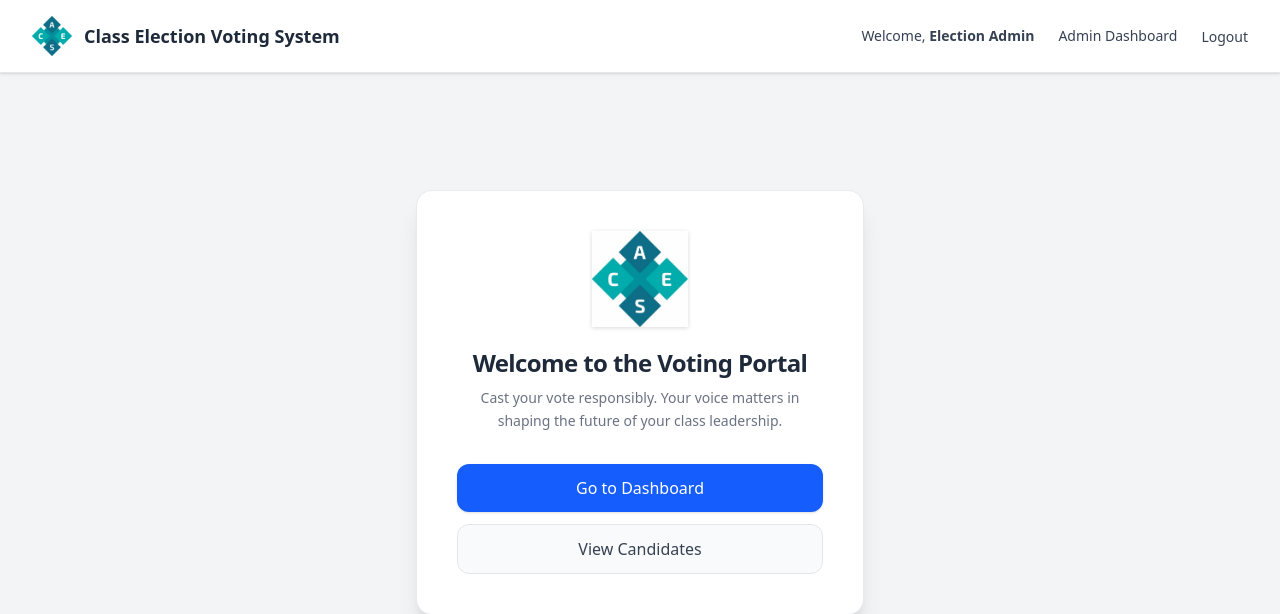
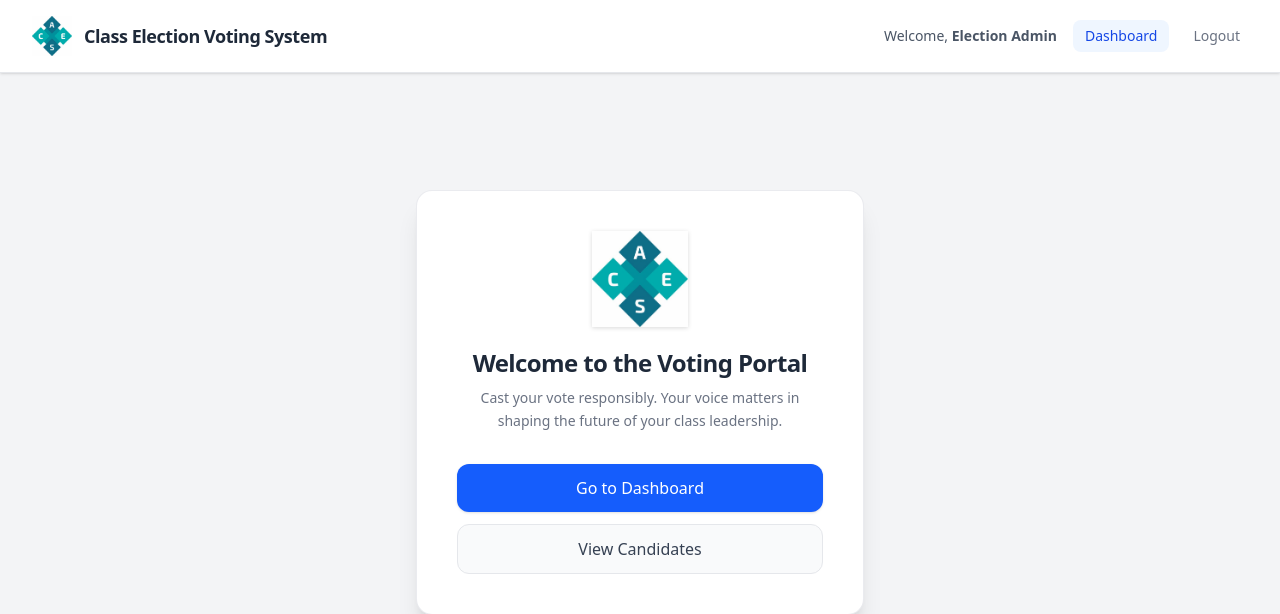
Before and after one commit to Giverr17/voting-system, a Laravel app: page / in a window 1280 px wide. Shown: the top 614 px of the page. Run offline with Laravel 12, Linux system fonts and the light colour scheme; a user stored in the database is signed in; data comes from the database, SQL or seed files in the repository; style sheets or scripts are compiled from the project's sources; some libraries are stand-ins or nearby versions.

Commit message:
feat: create welcome view template with authentication and navigation links

```diff
--- a/resources/views/welcome.blade.php
+++ b/resources/views/welcome.blade.php
@@ -11,48 +11,52 @@
 <body class="bg-gray-100 min-h-screen flex flex-col">
 
     <!-- Header -->
-    <header class="bg-white shadow-sm border-b border-gray-200">
-        <div class="max-w-7xl mx-auto px-4 sm:px-6 lg:px-8 py-4 flex items-center justify-between">
+    <header class="bg-white shadow-sm border-b border-gray-200 sticky top-0 z-50">
+        <div class="max-w-7xl mx-auto px-4 sm:px-6 lg:px-8 py-3 sm:py-4 flex items-center justify-between gap-2">
 
             <!-- Left: Logo + Title -->
-            <div class="flex items-center gap-3">
-                <img src="{{ asset('images/Aces.png') }}" alt="Voting Logo" class="w-10 h-10 object-contain" />
-                <h1 class="text-lg font-semibold text-gray-800">
-                    Class Election Voting System
+            <a href="{{ route('welcome') }}" class="flex items-center gap-2.5 sm:gap-3 shrink-0">
+                <img src="{{ asset('images/Aces.png') }}" alt="Voting Logo" class="w-8 h-8 sm:w-10 sm:h-10 object-contain shrink-0" />
+                <h1 class="text-sm sm:text-base md:text-lg font-bold text-gray-800 tracking-tight leading-tight">
+                    <span class="hidden sm:inline">Class Election </span>Voting System
                 </h1>
-            </div>
+            </a>
 
             <!-- Right: Auth Links -->
-            <div class="flex items-center gap-4 sm:gap-6">
+            <div class="flex items-center gap-2 sm:gap-4 shrink-0">
                 @auth
-                    <span class="text-gray-700 text-sm hidden sm:inline">Welcome, <strong>{{ auth()->user()->username }}</strong></span>
+                    <span class="text-gray-600 text-xs sm:text-sm hidden md:inline">
+                        Welcome, <strong>{{ auth()->user()->username }}</strong>
+                    </span>
 
                     @if (auth()->user()->role == \App\Enums\Role::ADMIN)
                         <a href="{{ route('admin-index') }}"
-                            class="text-gray-700 text-sm font-medium hover:text-blue-600 transition">
-                            Admin Dashboard
+                            class="px-2.5 py-1.5 sm:px-3 sm:py-1.5 text-xs sm:text-sm font-medium bg-blue-50 text-blue-700 hover:bg-blue-100 rounded-lg transition whitespace-nowrap">
+                            Dashboard
                         </a>
                     @else
                         <a href="{{ route('vote-index') }}"
-                            class="text-gray-700 text-sm font-medium hover:text-blue-600 transition">
+                            class="px-3 py-1.5 text-xs sm:text-sm font-semibold bg-blue-600 hover:bg-blue-700 text-white rounded-lg transition shadow-sm whitespace-nowrap">
                             Vote
                         </a>
                     @endif
 
                     <form method="POST" action="{{ route('logout-auth') }}" class="inline">
                         @csrf
-                        <button type="submit" class="text-gray-700 text-sm font-medium hover:text-red-600 transition">
+                        <button type="submit"
+                            class="px-2 py-1.5 text-xs sm:text-sm font-medium text-gray-500 hover:text-red-600 transition whitespace-nowrap">
                             Logout
                         </button>
                     </form>
                 @else
-                    <a href="{{ route('login') }}" class="text-gray-700 text-sm font-medium hover:text-blue-600 transition">
+                    <a href="{{ route('login') }}"
+                        class="px-2.5 py-1.5 text-xs sm:text-sm font-medium text-gray-700 hover:text-blue-600 transition whitespace-nowrap">
                         Login
                     </a>
 
                     @if (\App\Models\Setting::isRegistrationOpen())
                         <a href="{{ route('register-index') }}"
-                            class="px-4 py-2 bg-blue-600 hover:bg-blue-700 text-white text-sm font-medium rounded-lg transition shadow-sm">
+                            class="px-3 py-1.5 sm:px-4 sm:py-2 bg-blue-600 hover:bg-blue-700 text-white text-xs sm:text-sm font-semibold rounded-lg transition shadow-sm whitespace-nowrap">
                             Register
                         </a>
                     @endif
```
